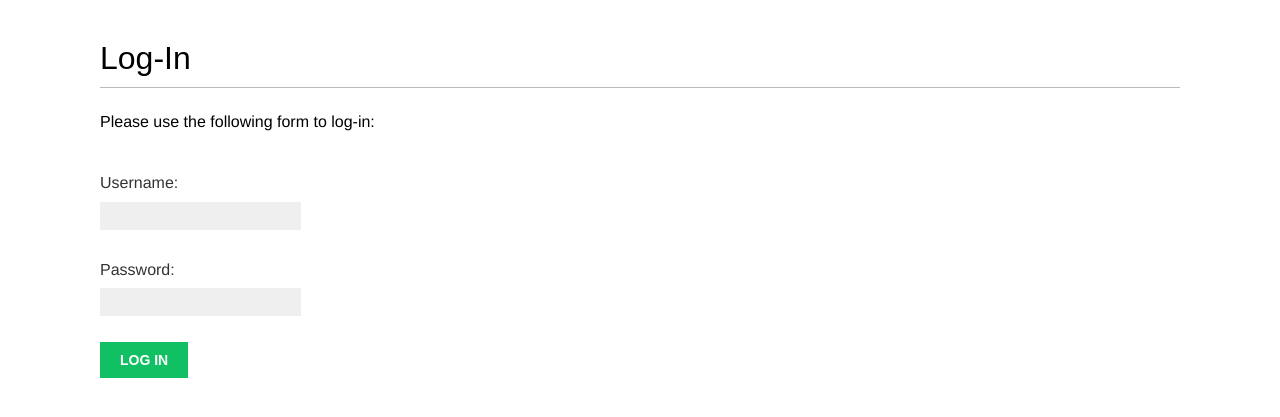
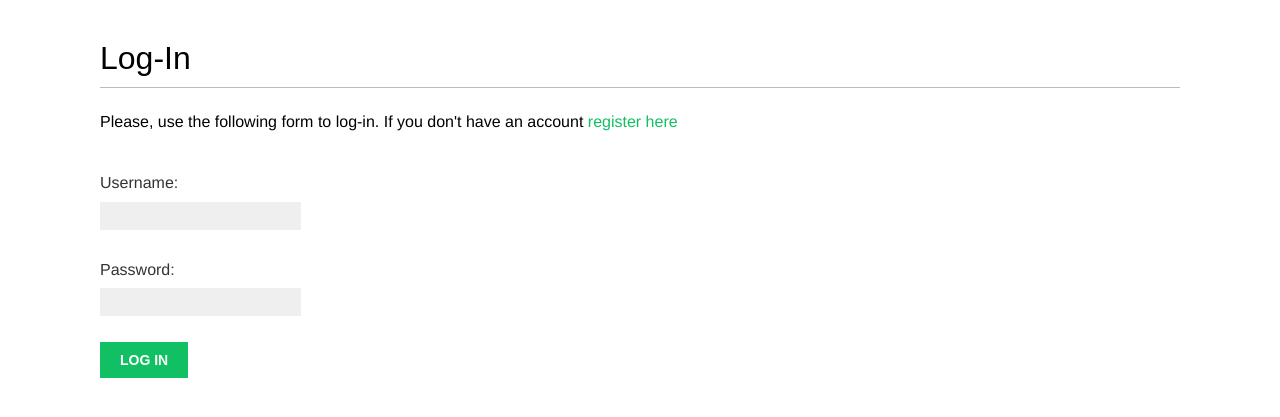
Before and after one commit to bijeshbasnet/Social_app, a Django app: template account/templates/account/login.html in a window 1280 px wide. Shown: the part 47-464 px from the top of the page. Run offline with Django 3.2, Linux system fonts and the light colour scheme; the template is opened without the code that fills it: values that come from a table or form of the project are taken from there, others are empty; tables that the repository leaves empty hold one stand-in row (values such as "Sample post"); some web fonts are replaced.

Commit message:
Registration done

```diff
--- a/account/templates/account/login.html
+++ b/account/templates/account/login.html
@@ -3,10 +3,11 @@
 {% block title %}Log In{% endblock %}
 {% block content %}
     <h1>Log-In</h1>
-    <p>Please use the following form to log-in:</p>
-<form method="post">
-    {{ form.as_p }}
-    {% csrf_token %}
-    <p><input type="submit" value="Log In"></p>
-</form>
+    <p>Please, use the following form to log-in. If you don't have an
+        account <a href="{% url "register" %}">register here</a></p>
+    <form method="post">
+        {{ form.as_p }}
+        {% csrf_token %}
+        <p><input type="submit" value="Log In"></p>
+    </form>
 {% endblock %}
--- a/account/templates/registration/login.html
+++ b/account/templates/registration/login.html
@@ -10,7 +10,8 @@
             Please try again.
         </p>
     {% else %}
-        <p>Please, use the following form to log-in:</p>
+        <p>Please, use the following form to log-in. If you don't have an
+            account <a href="{% url "register" %}">register here</a></p>
     {% endif %}
     <div class="login-form">
         <form action="{% url 'login' %}" method="post">
--- a/account/views.py
+++ b/account/views.py
@@ -37,7 +37,7 @@ def register(request):
             new_user = user_form.save(commit=False)
             new_user.set_password(user_form.cleaned_data['password'])
             new_user.save()
-            render(request, 'account/register_done.html', {'new_user': new_user})
+            return render(request, 'account/register_done.html', {'new_user': new_user})
     else:
         user_form = UserRegistrationForm()
     return render(request, 'account/register.html', {'user_form': user_form})
```
Also changed, not shown: account/models.py (+10 -1 lines).
